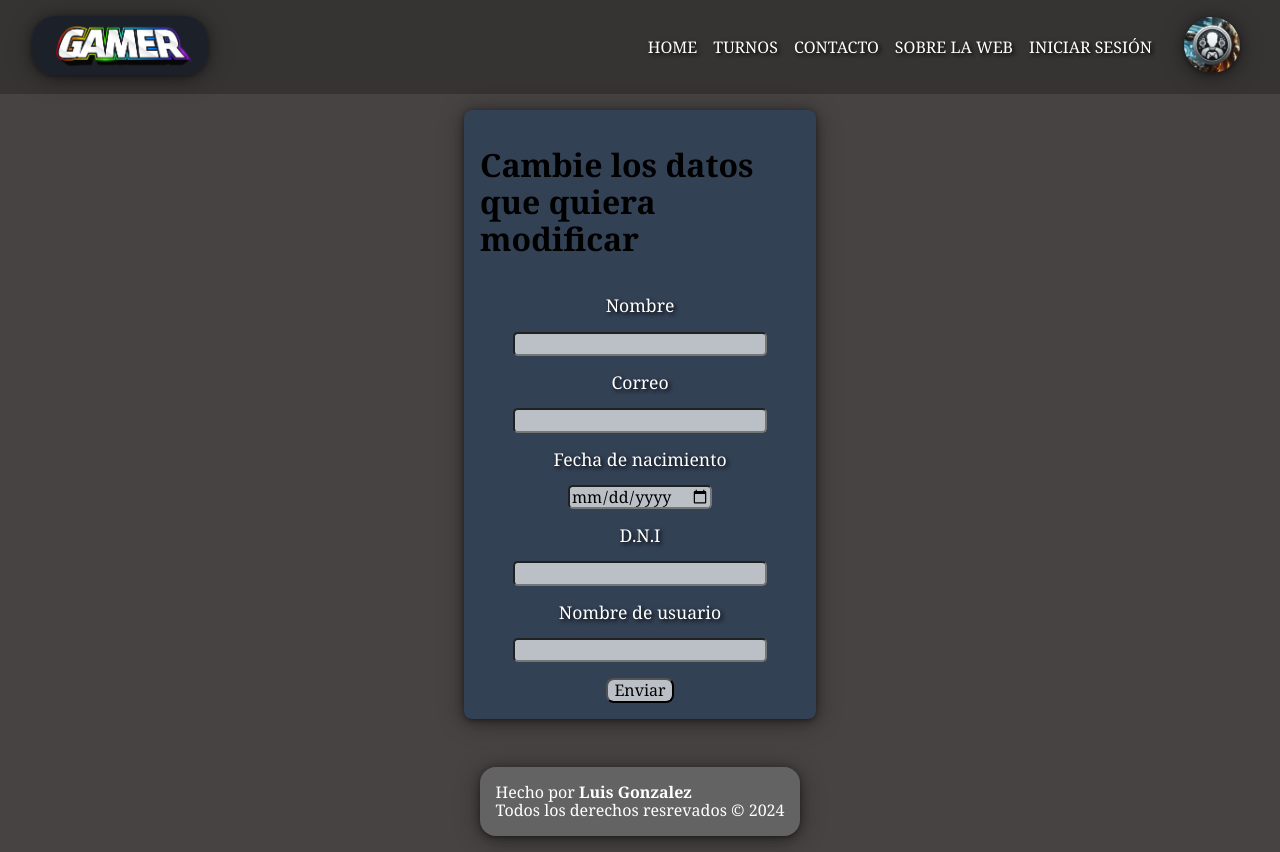
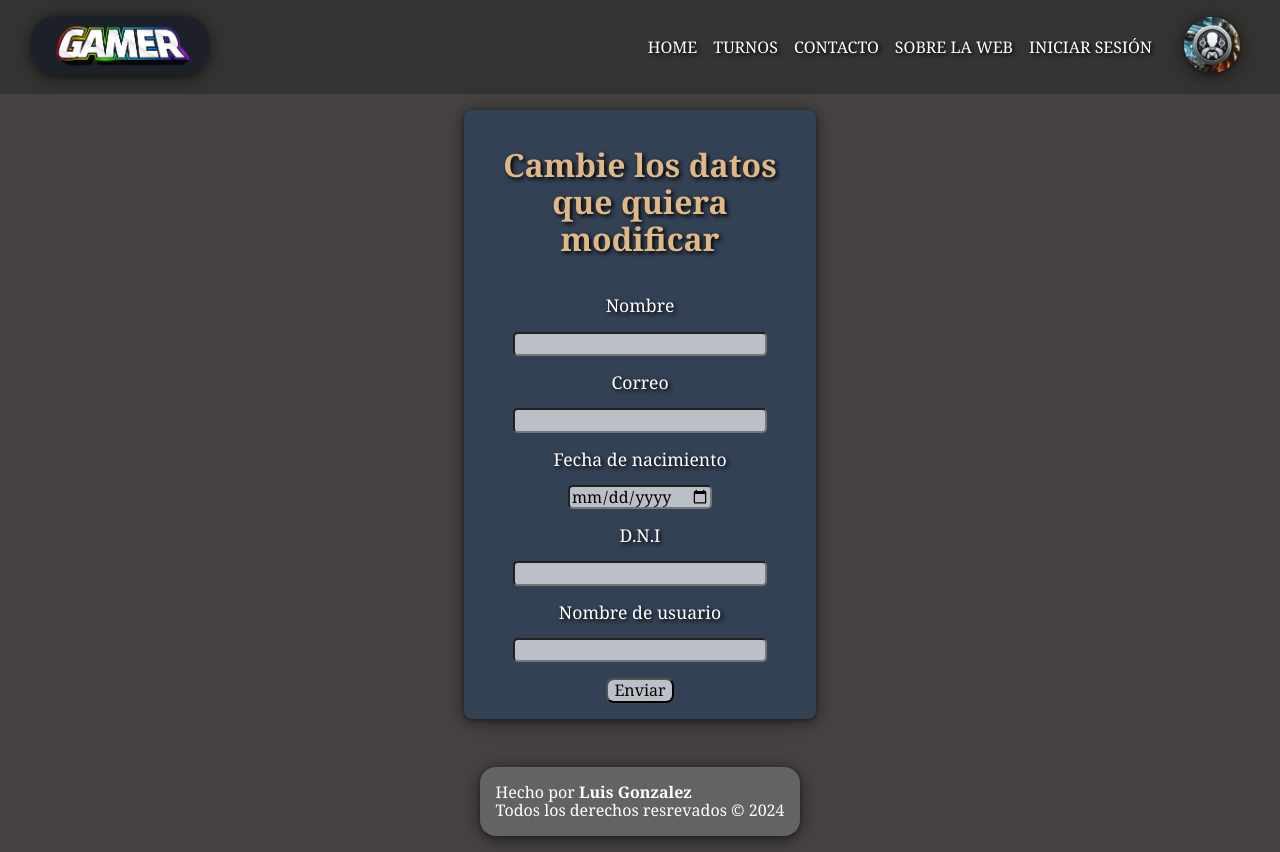
Before and after one commit to LuisRGN/shift_manager, a React (Vite) app in the folder front/: page /ProfileModify in a window 1280 px wide. Built offline with nearby package versions, Linux system fonts and the light colour scheme.

Commit message:
se le cambian los estilos al formulario de modificar el usuario

```diff
--- a/front/src/components/Forms/FormProfileModify.module.css
+++ b/front/src/components/Forms/FormProfileModify.module.css
@@ -16,12 +16,12 @@
     border-radius: 0.5rem;
     box-shadow: 0 0.1rem 0.2rem #00000033, 0 0.1rem 0.5rem #0000004d, 0 0.2rem 1.5rem #00000066;
 
-    h2 {
-        background-color: rgb(166, 122, 66);
+    h1 {
         border-radius: 0.5rem;
-        padding: 0.5rem;
-        box-shadow: 0 0.1rem 0.2rem #00000033, 0 0.1rem 0.5rem #0000004d, 0 0.2rem 1.5rem #00000066;
-        color: white;
+        color: burlywood;
+        text-shadow: 2px 2px 4px rgb(0, 0, 0);
+        font-size: 2rem;
+        text-align: center;
     }
 
     label {
```
